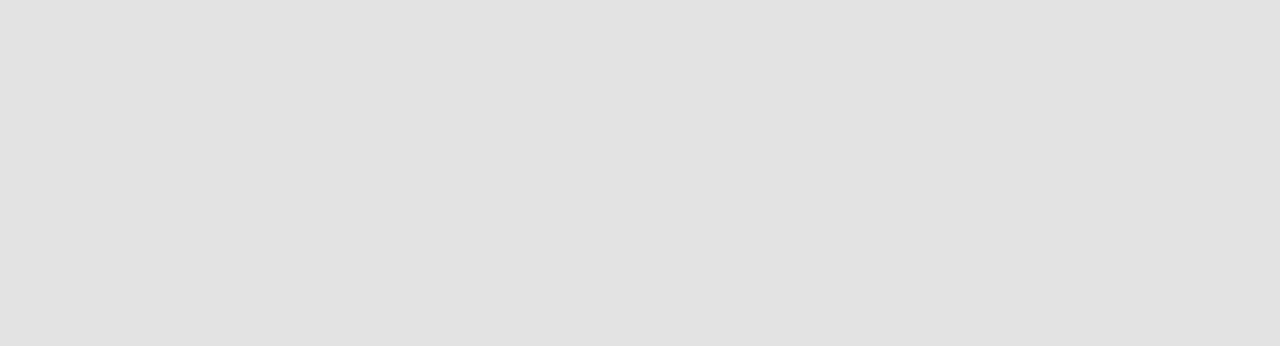
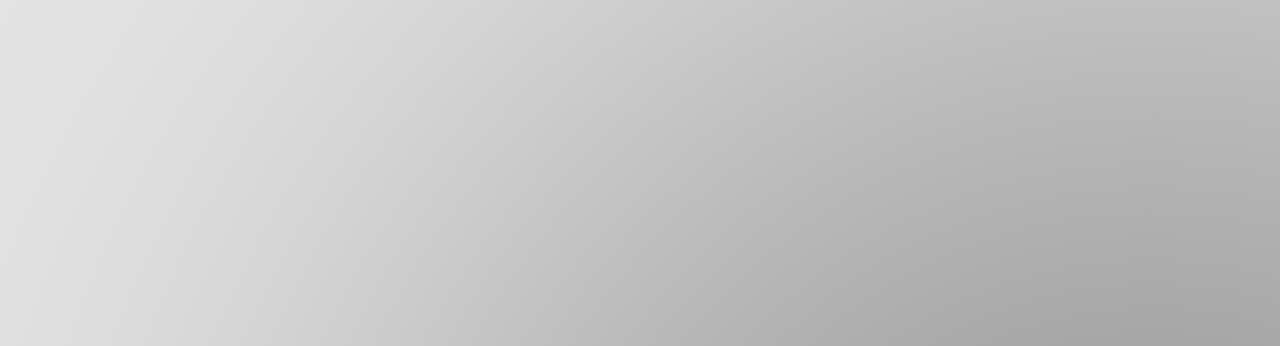
Before and after one commit to lindsayevans/linz.id.au, a website built with Parcel: page src/index.html in a window 1280 px wide. Shown: the top 346 px of the page. Built offline with nearby package versions, Linux system fonts and the light colour scheme.

Commit message:
feat: add gradient background

```diff
--- a/src/main.scss
+++ b/src/main.scss
@@ -14,6 +14,21 @@ body {
   font-family: -apple-system, BlinkMacSystemFont, 'Segoe UI', Roboto, Oxygen,
     Ubuntu, Cantarell, 'Open Sans', 'Helvetica Neue', sans-serif;
   background-color: #e3e3e3;
+  background: radial-gradient(
+    circle at 90% 90%,
+    #999999,
+    #9b9b9b,
+    #9f9f9f,
+    #a6a6a6,
+    #afafaf,
+    #b8b8b8,
+    #c2c2c2,
+    #cccccc,
+    #d5d5d5,
+    #dcdcdc,
+    #e1e1e1,
+    #e3e3e3
+  );
   color: #111;
 
   @media (min-width: 1024px) {
```
